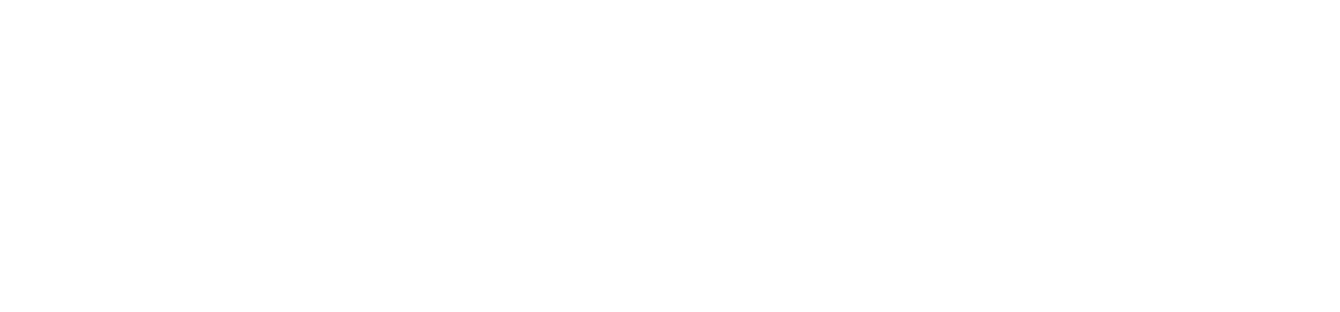
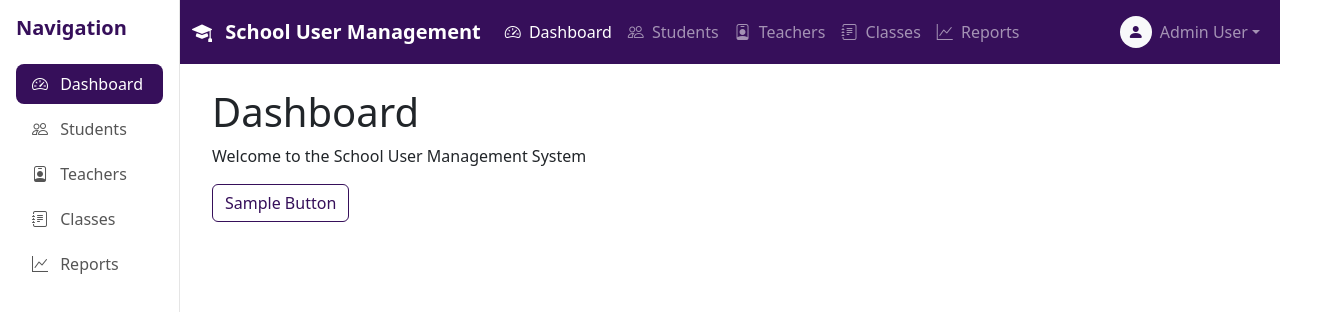
Before and after one commit to AnusthaM/User-management, a plain HTML site: page LIFE SAD/assets/navbar.html in a window 1280 px wide. Shown: the top 312 px of the page, 1340 px wide, since content can reach past the window. Drawn offline with nearby package versions, Linux system fonts and the light colour scheme.

Commit message:
dshkijdfls

```diff
--- a/LIFE SAD/assets/navbar.html
+++ b/LIFE SAD/assets/navbar.html
@@ -0,0 +1,189 @@
+<!DOCTYPE html>
+<html lang="en">
+<head>
+    <meta charset="UTF-8">
+    <meta name="viewport" content="width=device-width, initial-scale=1.0">
+    <title>School User Management</title>
+    <!-- Bootstrap 5 CSS -->
+    <link href="https://cdn.jsdelivr.net/npm/bootstrap@5.3.0-alpha1/dist/css/bootstrap.min.css" rel="stylesheet">
+    <!-- Bootstrap Icons -->
+    <link rel="stylesheet" href="https://cdn.jsdelivr.net/npm/bootstrap-icons@1.10.0/font/bootstrap-icons.css">
+    <style>
+        :root{
+            --p-color:rgb(54, 15, 90);
+        }
+        body{
+            overflow-x: hidden;
+        }
+        .p-btn{
+            color:var(--p-color);
+            border: 1px solid var(--p-color) ;
+        }
+        .p-btn:hover{
+            background-color: var(--p-color);
+            border: 1px solid white;
+            color: white;
+        }
+        .sidebar {
+            width: 180px;
+            height: 100vh;
+            position: fixed;
+            top: 0;
+            left: 0;
+            background: #ffffff;
+            border-right: 1px solid #e5e5e5;
+            padding: 1rem;
+        }
+
+        .sidebar h5 {
+            color: var(--p-color);
+            font-weight: 700;
+            margin-bottom: 1.5rem;
+        }
+
+        .sidebar .nav-link {
+            color: #555;
+            border-radius: 8px;
+            margin-bottom: 5px;
+        }
+
+        .sidebar .nav-link.active,
+        .sidebar .nav-link:hover {
+            background-color:var(--p-color);
+            color: white;
+        }
+    </style>
+</head>
+
+<body>
+    <!-- Navbar -->
+    <nav class="navbar navbar-expand-lg navbar-dark" style="background-color: var(--p-color); padding-left: 180px;">
+        <div class="container">
+            <!-- Brand/Logo -->
+            <a class="navbar-brand fw-bold" href="#">
+                <i class="bi bi-mortarboard-fill me-2"></i>
+                School User Management
+            </a>
+
+            <!-- Toggle button for mobile -->
+            <button class="navbar-toggler" type="button" data-bs-toggle="collapse" data-bs-target="#navbarNav">
+                <span class="navbar-toggler-icon"></span>
+            </button>
+
+            <!-- Navbar items -->
+            <div class="collapse navbar-collapse" id="navbarNav">
+                <ul class="navbar-nav me-auto">
+                    <li class="nav-item">
+                        <a class="nav-link active" href="#">
+                            <i class="bi bi-speedometer2 me-1"></i>
+                            Dashboard
+                        </a>
+                    </li>
+                    <li class="nav-item">
+                        <a class="nav-link" href="#">
+                            <i class="bi bi-people me-1"></i>
+                            Students
+                        </a>
+                    </li>
+                    <li class="nav-item">
+                        <a class="nav-link" href="#">
+                            <i class="bi bi-person-badge me-1"></i>
+                            Teachers
+                        </a>
+                    </li>
+                    <li class="nav-item">
+                        <a class="nav-link" href="#">
+                            <i class="bi bi-journal-text me-1"></i>
+                            Classes
+                        </a>
+                    </li>
+                    <li class="nav-item">
+                        <a class="nav-link" href="#">
+                            <i class="bi bi-graph-up me-1"></i>
+                            Reports
+                        </a>
+                    </li>
+                </ul>
+
+                <!-- User profile section -->
+                <div class="navbar-nav">
+                    <div class="nav-item dropdown">
+                        <a class="nav-link dropdown-toggle d-flex align-items-center" href="#" id="navbarDropdown" role="button" data-bs-toggle="dropdown">
+                            <div class="bg-light rounded-circle d-flex align-items-center justify-content-center me-2" style="width: 32px; height: 32px;">
+                                <i class="bi bi-person-fill" style="color: var(--p-color);"></i>
+                            </div>
+                            Admin User
+                        </a>
+                        <ul class="dropdown-menu dropdown-menu-end">
+                            <li><a class="dropdown-item" href="#">
+                                <i class="bi bi-person me-2"></i>
+                                Profile
+                            </a></li>
+                            <li><a class="dropdown-item" href="#">
+                                <i class="bi bi-gear me-2"></i>
+                                Settings
+                            </a></li>
+                            <li><hr class="dropdown-divider"></li>
+                            <li><a class="dropdown-item text-danger" href="#">
+                                <i class="bi bi-box-arrow-right me-2"></i>
+                                Logout
+                            </a></li>
+                        </ul>
+                    </div>
+                </div>
+            </div>
+        </div>
+    </nav>
+
+    <!-- Sidebar -->
+    <div class="sidebar">
+        <h5>Navigation</h5>
+        <ul class="nav flex-column">
+            <li class="nav-item">
+                <a class="nav-link active" href="#">
+                    <i class="bi bi-speedometer2 me-2"></i>
+                    Dashboard
+                </a>
+            </li>
+            <li class="nav-item">
+                <a class="nav-link" href="#">
+                    <i class="bi bi-people me-2"></i>
+                    Students
+                </a>
+            </li>
+            <li class="nav-item">
+                <a class="nav-link" href="#">
+                    <i class="bi bi-person-badge me-2"></i>
+                    Teachers
+                </a>
+            </li>
+            <li class="nav-item">
+                <a class="nav-link" href="#">
+                    <i class="bi bi-journal-text me-2"></i>
+                    Classes
+                </a>
+            </li>
+            <li class="nav-item">
+                <a class="nav-link" href="#">
+                    <i class="bi bi-graph-up me-2"></i>
+                    Reports
+                </a>
+            </li>
+        </ul>
+    </div>
+
+    <!-- Page content -->
+    <div class="container mt-4" style="margin-left: 200px;">
+        <div class="row">
+            <div class="col">
+                <h1>Dashboard</h1>
+                <p>Welcome to the School User Management System</p>
+                <button class="btn p-btn">Sample Button</button>
+            </div>
+        </div>
+    </div>
+
+    <!-- Bootstrap JS Bundle with Popper -->
+    <script src="https://cdn.jsdelivr.net/npm/bootstrap@5.3.0-alpha1/dist/js/bootstrap.bundle.min.js"></script>
+</body>
+</html>
```
Also changed, not shown: LIFE SAD/navbar.html (+1 -0 lines).
